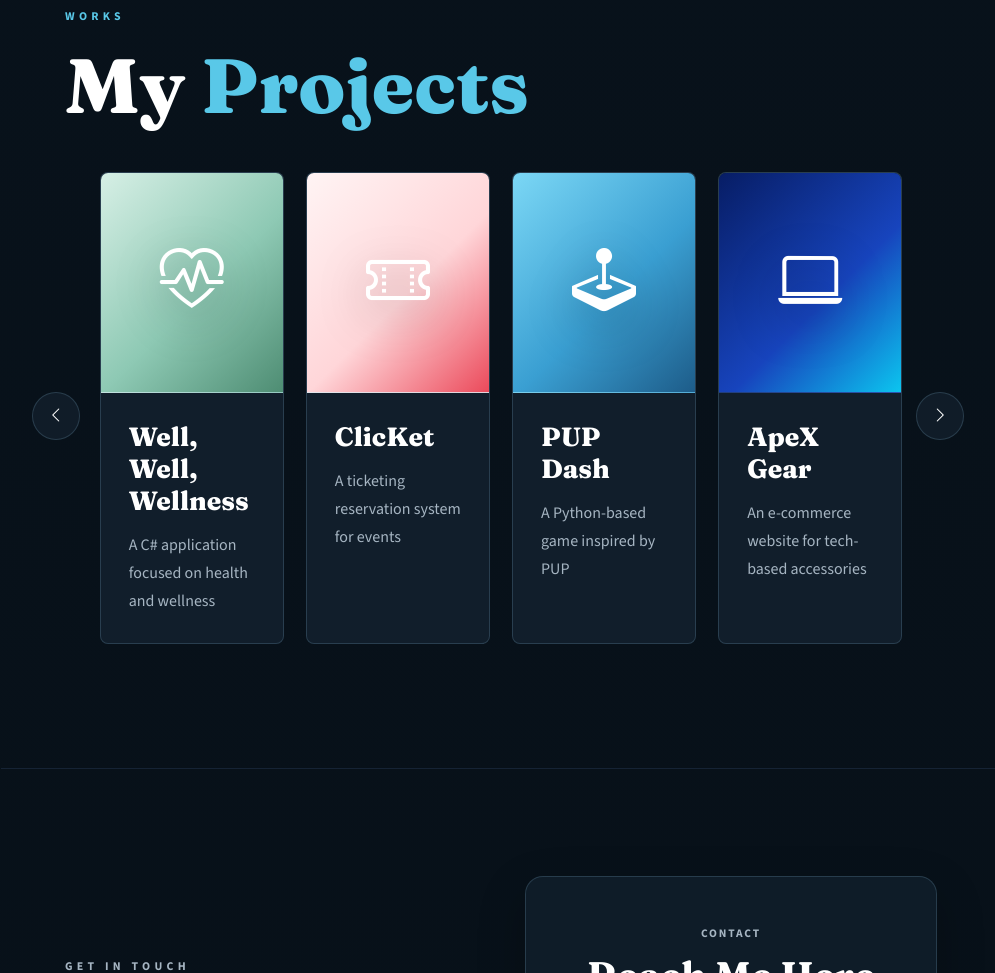
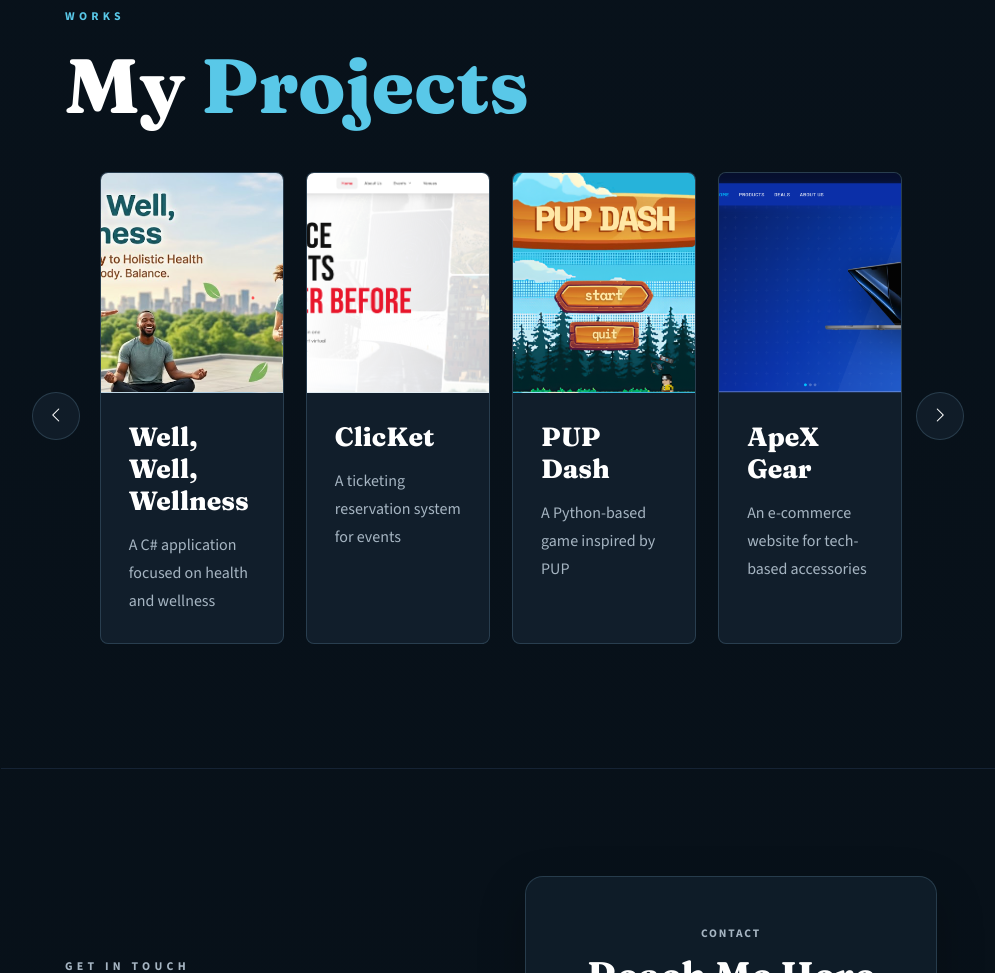
Before and after one commit to jluigemalaiba/jluigemalaiba.github.io, a plain HTML site: page index.html in a window 1280 px wide. Shown: the part 5146-6119 px from the top of the page, without its empty margins (279-1274 px from the left). Drawn offline with nearby package versions, Linux system fonts and the light colour scheme.

Commit message:
add banners

```diff
--- a/css/style.css
+++ b/css/style.css
@@ -1649,24 +1649,36 @@ h2 span {
 .project-banner.wellness,
 .project-modal-banner.wellness {
   background: linear-gradient(135deg, #d6efe5, #8ec9b4 55%, #4e8d73);
+  background-image: url('../assets/wellness-banner.png');
+  background-size: cover;
+  background-position: center;
   color: #175747;
 }
 
 .project-banner.clicket,
 .project-modal-banner.clicket {
   background: linear-gradient(135deg, #fff4f4, #ffd6d9 55%, #eb4a5b);
+  background-image: url('../assets/clicket-banner.png');
+  background-size: cover;
+  background-position: center;
   color: #b91832;
 }
 
 .project-banner.pupdash,
 .project-modal-banner.pupdash {
   background: linear-gradient(135deg, #7bd7f5, #3a9fd2 56%, #1d5c89);
+  background-image: url('../assets/pupdash-banner.png');
+  background-size: cover;
+  background-position: center;
   color: #fff3bf;
 }
 
 .project-banner.apexgear,
 .project-modal-banner.apexgear {
   background: linear-gradient(135deg, #071d65, #1744bd 58%, #0cc5ef);
+  background-image: url('../assets/apexgear-banner.png');
+  background-size: cover;
+  background-position: center;
   color: #ffffff;
 }
 
--- a/index.html
+++ b/index.html
@@ -252,20 +252,20 @@
           <div class="project-carousel" data-animate>
             <button class="carousel-control prev" type="button" aria-label="Previous project"><i class="bi bi-chevron-left"></i></button>
             <div class="project-track" tabindex="0" aria-label="Project carousel">
-              <article class="project-card" tabindex="0" role="button" data-title="Well, Well, Wellness" data-code="https://github.com/" data-banner="wellness" data-description="A C# health and wellness application designed to support a balanced lifestyle through accessible wellness-focused features.">
-                <div class="project-banner wellness" aria-hidden="true"><i class="bi bi-heart-pulse"></i></div>
+              <article class="project-card" tabindex="0" role="button" data-title="Well, Well, Wellness" data-code="https://github.com/jluigemalaiba/Well-Well-Wellness...-App-" data-banner="wellness" data-description="A C# health and wellness application designed to support a balanced lifestyle through accessible wellness-focused features.">
+                <div class="project-banner wellness" aria-hidden="true"></div>
                 <div class="project-body"><h3>Well, Well, Wellness</h3><p>A C# application focused on health and wellness</p></div>
               </article>
-              <article class="project-card" tabindex="0" role="button" data-title="ClicKet" data-code="https://github.com/" data-banner="clicket" data-description="A ticketing reservation system for events, designed to make event discovery, reservations, and ticket access easier for users.">
-                <div class="project-banner clicket" aria-hidden="true"><i class="bi bi-ticket-perforated"></i></div>
+              <article class="project-card" tabindex="0" role="button" data-title="ClicKet" data-code="https://github.com/jluigemalaiba/ClicKet" data-banner="clicket" data-description="A ticketing reservation system for events, designed to make event discovery, reservations, and ticket access easier for users.">
+                <div class="project-banner clicket" aria-hidden="true"></div>
                 <div class="project-body"><h3>ClicKet</h3><p>A ticketing reservation system for events</p></div>
               </article>
-              <article class="project-card" tabindex="0" role="button" data-title="PUP Dash" data-code="https://github.com/" data-banner="pupdash" data-description="A Python-based game inspired by PUP, combining campus-inspired visuals with an engaging dash-style game concept.">
-                <div class="project-banner pupdash" aria-hidden="true"><i class="bi bi-joystick"></i></div>
+              <article class="project-card" tabindex="0" role="button" data-title="PUP Dash" data-code="https://github.com/shemaiahezra-m/PUP-Dash" data-banner="pupdash" data-description="A Python-based game inspired by PUP, combining campus-inspired visuals with an engaging dash-style game concept.">
+                <div class="project-banner pupdash" aria-hidden="true"></div>
                 <div class="project-body"><h3>PUP Dash</h3><p>A Python-based game inspired by PUP</p></div>
               </article>
-              <article class="project-card" tabindex="0" role="button" data-title="ApeX Gear" data-code="https://github.com/" data-banner="apexgear" data-description="An e-commerce website that sells technology-based accessories through a polished online storefront experience.">
-                <div class="project-banner apexgear" aria-hidden="true"><i class="bi bi-laptop"></i></div>
+              <article class="project-card" tabindex="0" role="button" data-title="ApeX Gear" data-code="https://github.com/jhy-atnn/ApexGear-E-commerce" data-banner="apexgear" data-description="An e-commerce website that sells technology-based accessories through a polished online storefront experience.">
+                <div class="project-banner apexgear" aria-hidden="true"></div>
                 <div class="project-body"><h3>ApeX Gear</h3><p>An e-commerce website for tech-based accessories</p></div>
               </article>
             </div>
```
Also changed, not shown: assets/apexgear-banner.png (added), assets/clicket-banner.png (added), assets/pupdash-banner.png (added), assets/wellness-banner.png (added).
